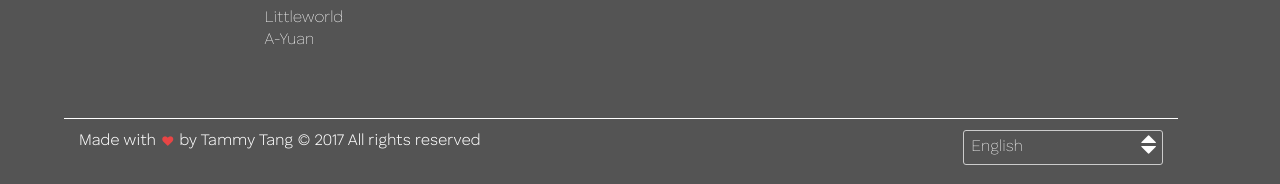
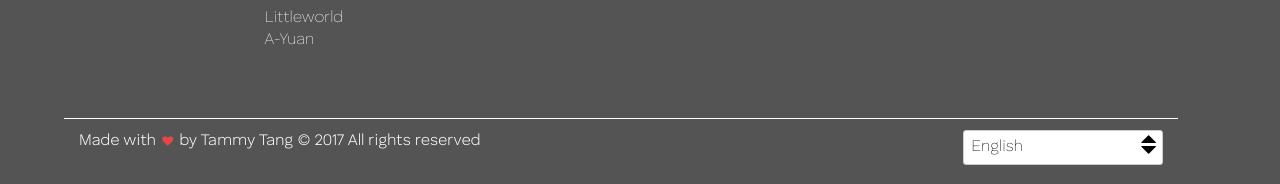
Before and after one commit to Hangie921/tammy, a plain HTML site: page index.html in a window 1280 px wide. Shown: the part 4110-4294 px from the top of the page. Drawn offline with nearby package versions, Linux system fonts and the light colour scheme.

Commit message:
change select colors

```diff
--- a/css/main.css
+++ b/css/main.css
@@ -224,8 +224,8 @@ you can replace the following as you like */
   width: 120px;
   border-radius: 3px;
   overflow: hidden;
-  background-color: #545454;
-  color: #fff;
+  background-color: #fff;
+  color: #000;
   position: relative;
   width: 200px;
 }
```
